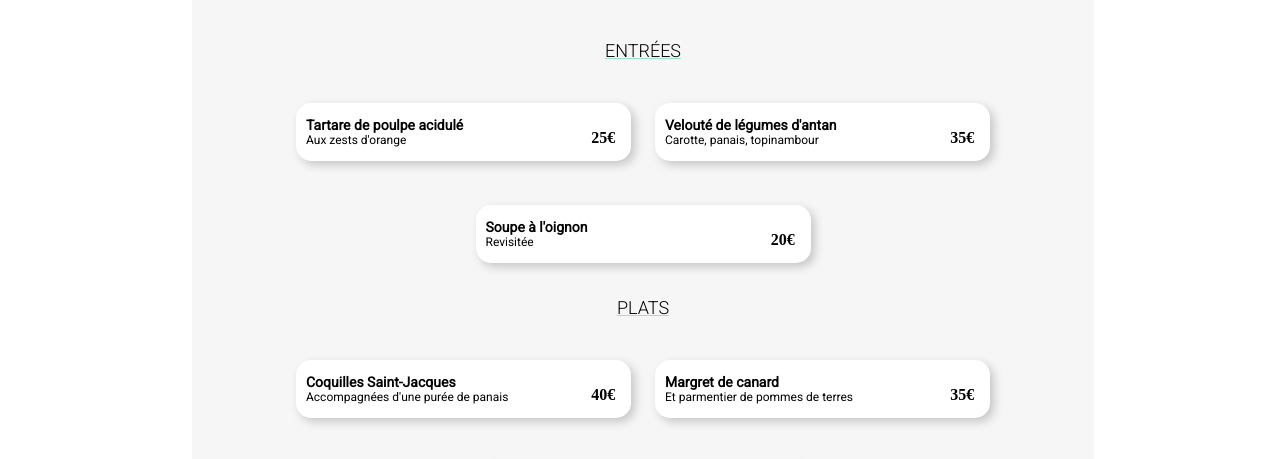
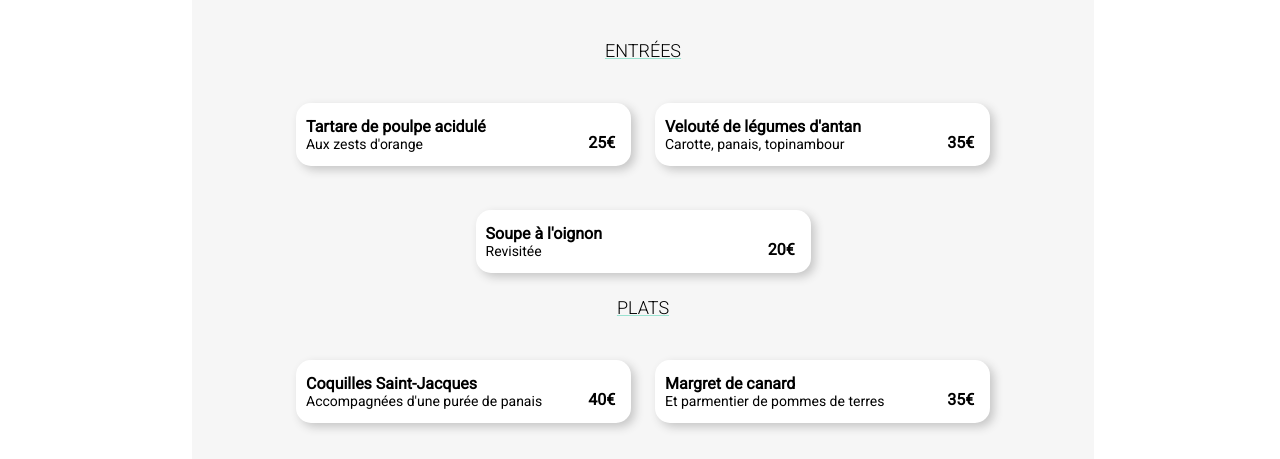
Before and after one commit to BaraCoudeA/RemyROBIN_3_21122021.github.io, a plain HTML site: page menu_a_la_française.html in a window 1280 px wide. Shown: the part 332-791 px from the top of the page. Drawn offline with Linux system fonts and the light colour scheme; a web font is replaced by a local one.

Commit message:
scss maj price font family , font size .descritpion_titre & ingredient , height .btn_repas_valide

```diff
--- a/assets/css/style.scss
+++ b/assets/css/style.scss
@@ -66,7 +66,7 @@ h4{
     font-family: roboto;
 }
 p{
-    font-family: rooto;
+    font-family: roboto;
 }
 
 .coeur_title{
@@ -381,7 +381,7 @@ header a{
         white-space: nowrap;
         text-overflow: ellipsis;
         overflow: hidden;
-        font-size: 14px;
+        font-size: 16px;
     }
     &_ingredient{
         margin: 0;
@@ -389,7 +389,7 @@ header a{
         white-space: nowrap;
         text-overflow: ellipsis;
         overflow: hidden;
-        font-size: 12px;
+        font-size: 14px;
     }
 }
 .background_color{
@@ -543,7 +543,7 @@ footer{
         background-color: $tertiaire;
         color: $white;
         width: 60px;
-        height: 60px;
+        height: 66px;
         border-radius: 0 11px 11px 0;
         overflow: hidden;
         font-size: 20px;
@@ -560,6 +560,7 @@ footer{
     display: flex;
     justify-content: flex-end;
     align-items: flex-end;
+    font-family: roboto;
 }
 
 .animationcheck{
```
Also changed, not shown: assets/css/style.css, 1 other file.
